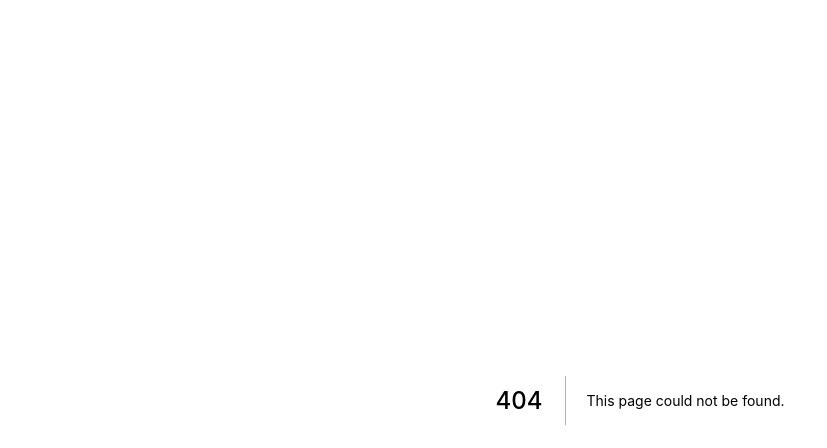
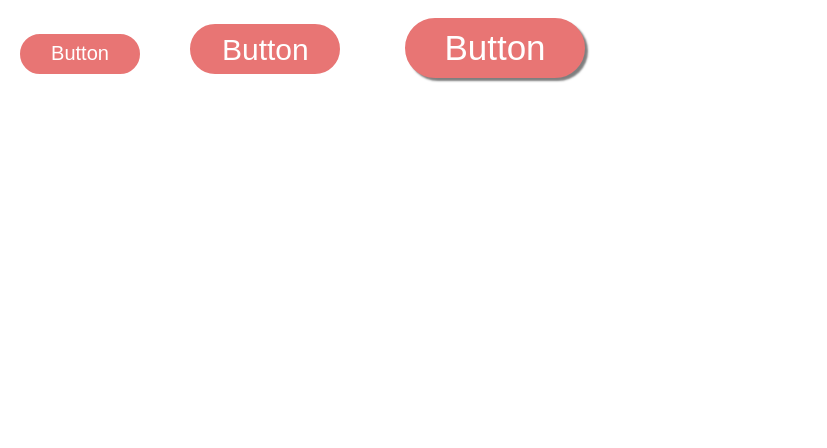
Before and after one commit to ZhenyiZhang/next-tinyurl, a Next.js app: page /components_review/button/button in a window 1280 px wide. Before the commit this address had no page. Shown: the top 448 px of the page, without its empty margins (0-827 px from the left). Built offline with nearby package versions, Linux system fonts and the light colour scheme.

Commit message:
Style(buttons): add rounded and normal styles

```diff
--- /dev/null
+++ b/components/buttons/Button.js
@@ -0,0 +1,25 @@
+import styled, {css}from 'styled-components';
+import sizes from './styles/sizes';
+import colors from './styles/colors';
+
+const Button = styled.button`
+    ${sizes};
+    ${colors};
+    ${props => props.transparent ?
+        css`background: transparent;`:
+        css`color: white`};
+    ${props => props.round && css`
+        border-radius: 50px;
+    `}
+    ${props => props.shadow && css`
+        box-shadow: 3px 3px 2px rgba(0, 0, 0, 0.5);
+    `}
+    padding: 0.25em 1em;
+    margin: 0.5em 1em;
+    text-align: center;
+    transition: 0.3s;
+    &:focus {outline: none;}
+    &:hover{opacity: 0.5;}
+`;
+
+export default Button;
--- a/components/buttons/styles/sizes.js
+++ b/components/buttons/styles/sizes.js
@@ -9,14 +9,14 @@ const sizes = css`
     `}
 
     ${props => props.medium && css`
-        border-radius: 10px;
+        border-radius: 5px;
         font-size: 30px;
         height: 50px;
         width: 150px;
     `}
 
     ${props => props.large && css`
-        border-radius: 20px;
+        border-radius: 5px;
         font-size: 35px;
         height: 60px;
         width: 180px;
--- /dev/null
+++ b/pages/components_review/button/button.js
@@ -0,0 +1,11 @@
+import Button from '../../../components/buttons/Button'
+
+export default function buttons() {
+  return(
+      <div>
+          <Button round lightRed small>Button</Button>
+          <Button round lightRed medium>Button</Button>
+          <Button round lightRed large shadow>Button</Button>
+      </div>
+  );
+};
```
Also changed, not shown: components/buttons/ghostButton.js (deleted, +0 -14 lines), pages/components_review/button-ghost/button.js (added, +11 -0 lines), pages/components_review/button-round/button.js (added, +12 -0 lines), pages/components_review/button-small.js (deleted, +0 -9 lines).
